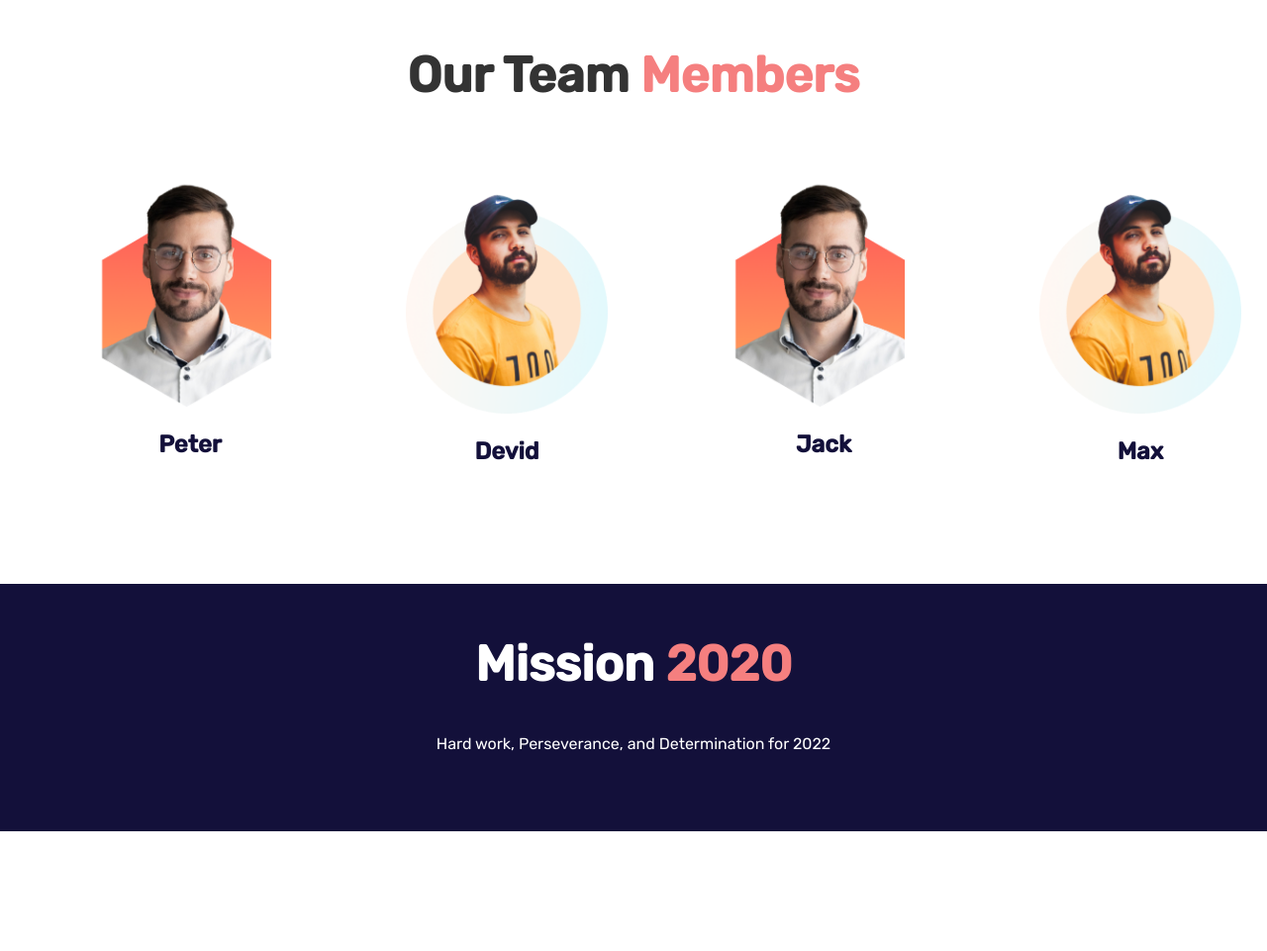
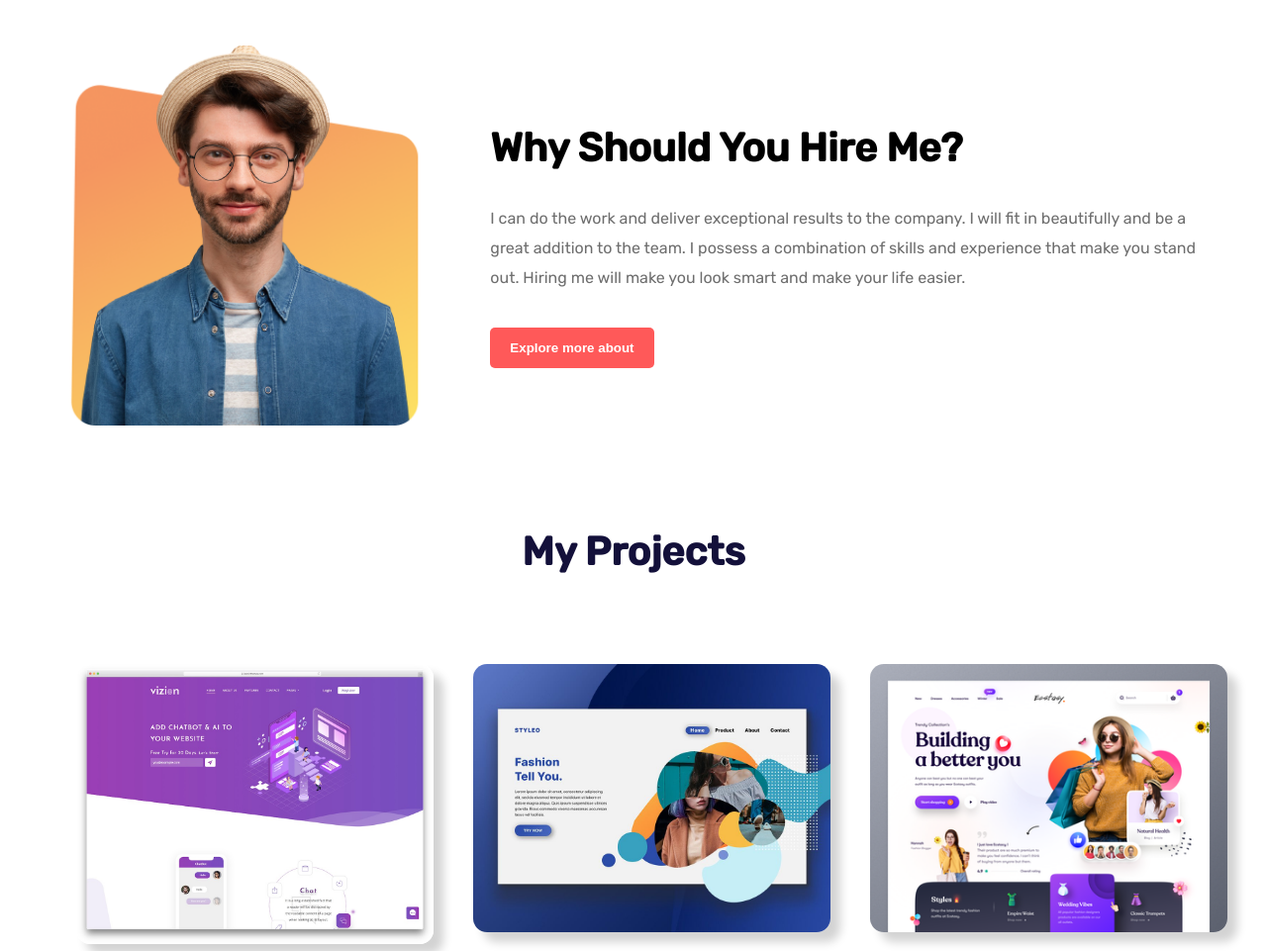
Before and after one commit to jannatul114/assignment-1, a plain HTML site: page index.html in a window 1280 px wide. Shown: the part 2440-3401 px from the top of the page at 99% size. Before the commit the page ends 3280 px from the top, so only its background shows below. Drawn offline with Linux system fonts and the light colour scheme.

Commit message:
forth commit

```diff
--- a/index.html
+++ b/index.html
@@ -78,6 +78,10 @@
     </section>
 
 
+
+
+
+
     <section id="discussion-bg" class="container">
 
         <div id="community-text" class="half text">
@@ -94,27 +98,37 @@
     </section>
 
 
-    <section id="members">
-        <h2 class="portfolio-text">Our Team <span class="focus-color">Members</span></h2>
+    <section id="hire" class="container">
+        <div class="half-width my-img">
+            <img src="images/person/person-1.png" alt="">
+        </div>
+        <div class="half-width text my-text">
+            <h1>Why Should You Hire Me?</h1>
+            <p>I can do the work and deliver exceptional results to the company. I will fit in beautifully and be a
+                great addition to the team. I possess a combination of skills and experience that make you stand out.
+                Hiring me will make you look smart and make your life easier.</p>
+            <br>
+            <a target="_blank" href="https://www.facebook.com/profile.php?id=100075988806390"><button
+                    class="button">Explore more
+                    about</button></a>
+        </div>
+    </section>
+
+    <section id="project">
+        <h1>My Projects</h1>
         <div class="container">
-            <div class="half-width">
-                <img src="images/person/person-3.png" alt="">
-                <h1>Peter</h1>
-            </div>
+            <div class="projects">
+                <div class="project-img">
+                    <img src="images/websites/web-1.jpg" alt="">
+                </div>
 
-            <div class="half-width">
-                <img src="images/person/person-2.png" alt="">
-                <h1>Devid</h1>
-            </div>
+                <div class="project-img">
+                    <img src="images/websites/web-2.jpg" alt="">
+                </div>
 
-            <div class="half-width">
-                <img src="images/person/person-3.png" alt="">
-                <h1>Jack</h1>
-            </div>
-
-            <div class="half-width">
-                <img src="images/person/person-2.png" alt="">
-                <h1>Max</h1>
+                <div class="project-img">
+                    <img src="images/websites/web-3.jpg" alt="">
+                </div>
             </div>
         </div>
     </section>
--- a/style.css
+++ b/style.css
@@ -148,15 +148,7 @@ p{
     margin-left: 8%;
 }
 
-.portfolio-text{
-    font-size: 50px;
-    text-align: center;
-    margin-bottom: 4%;
-}
 
-.portfolio h1{
-    color: #13103A;
-}
 
 footer{
     background-color: #13103A;
@@ -193,12 +185,59 @@ footer p{
 
 }
 
-#members h2{
-    text-align: center;
-    color:#333333;
+.projects img{
+    width: 90%;
+    box-shadow: 10px 10px 10px lightgray;
+    border-radius: 14px;
 }
 
-#members div{
+
+.project-img{
+    width: 100%;
+    border-radius: 10px;
+}
+
+.projects{
+    display: flex;
+    width:100%;
+    margin-left: 6%;
+}
+
+.experiance-half{
+    width: 10%;
+    padding: 20px;
+    background-color: #f57f7f;
+    border-radius: 10px;
+    margin-left: 4%;
+    color: #FFEEEE;
+}
+
+#project h1{
+    font-size: 40px;
     text-align: center;
     color: #13103A;
+    margin-bottom: 90px;
 }
+
+.my-img img{
+    width:100%;
+
+}
+
+.my-text{
+    text-align: left;
+}
+
+.my-text h1{
+    font-size: 40px;
+    margin-top: 80px;
+}
+
+
+.my-img{
+    width: 40%;
+}
+
+#hire{
+    margin-top: 50px;
+}
```
Also changed, not shown: images/websites/web-1.jpg (added), images/websites/web-2.jpg (added), images/websites/web-3.jpg (added).
